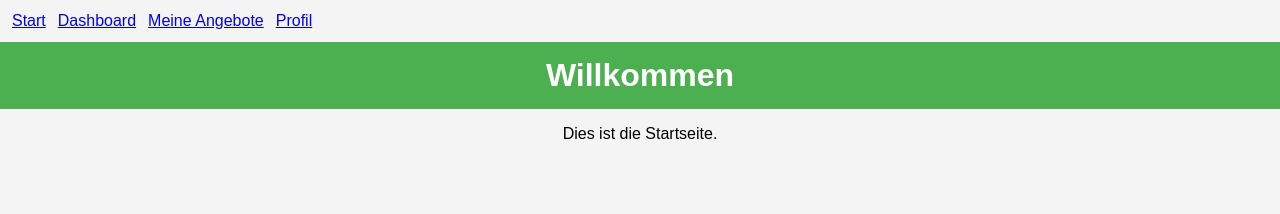
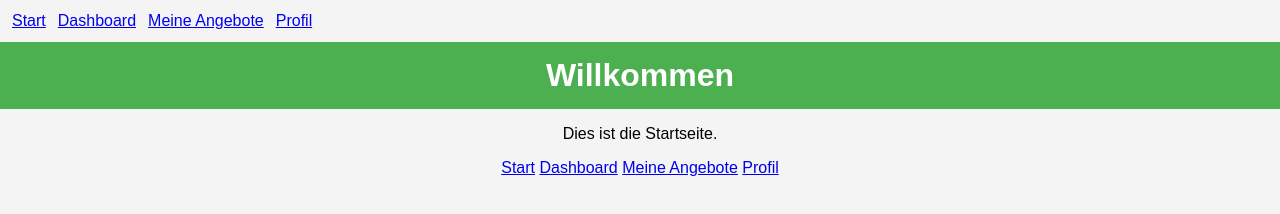
Before and after one commit to ohnequatschdeals/berater-app, a website: page index.html in a window 1280 px wide. Drawn offline with Linux system fonts and the light colour scheme.

Commit message:
Update index.html

```diff
--- a/index.html
+++ b/index.html
@@ -18,3 +18,9 @@
   <p>Dies ist die Startseite.</p>
 </body>
 </html>
+<nav>
+  <a href="/">Start</a>
+  <a href="/dashboard">Dashboard</a>
+  <a href="/links">Meine Angebote</a>
+  <a href="/profile">Profil</a>
+</nav>
```
